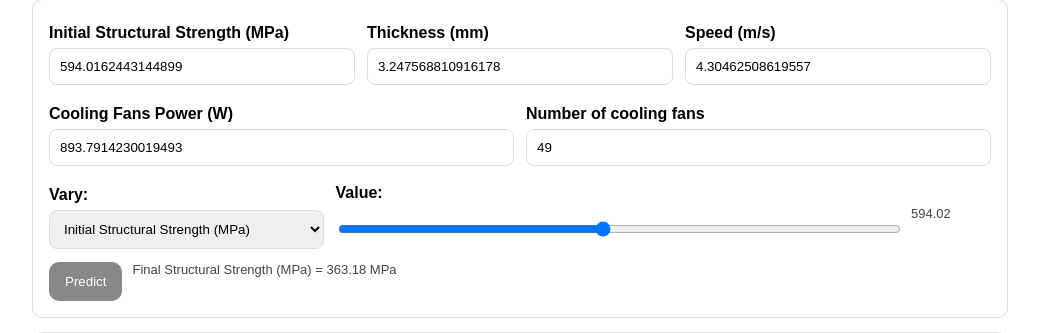
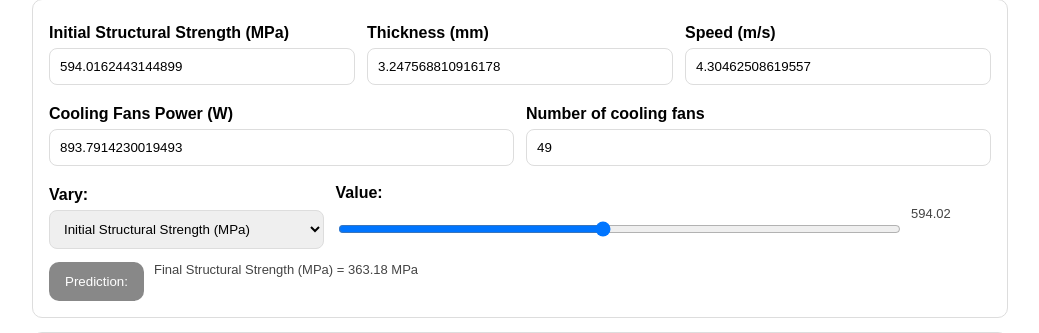
Before and after one commit to sm127-stack/calc, a Flask app: page /guest in a window 1280 px wide. Shown: the part 170-503 px from the top of the page, without its empty margins (120-1159 px from the left). Run offline with Flask 3, Linux system fonts and the light colour scheme.

Commit message:
Update calculator.html

```diff
--- a/templates/calculator.html
+++ b/templates/calculator.html
@@ -63,7 +63,7 @@ button:disabled{opacity:0.5;cursor:not-allowed}
     </div>
 
     <div class="actions">
-      <button id="btnPredict">Predict</button>
+      <button id="btnPredict">Prediction:</button>
       {% if mode == "member" %}
         <button id="btnSave" disabled>Save</button>
         <button id="btnExport">Export as CSV</button>
```
